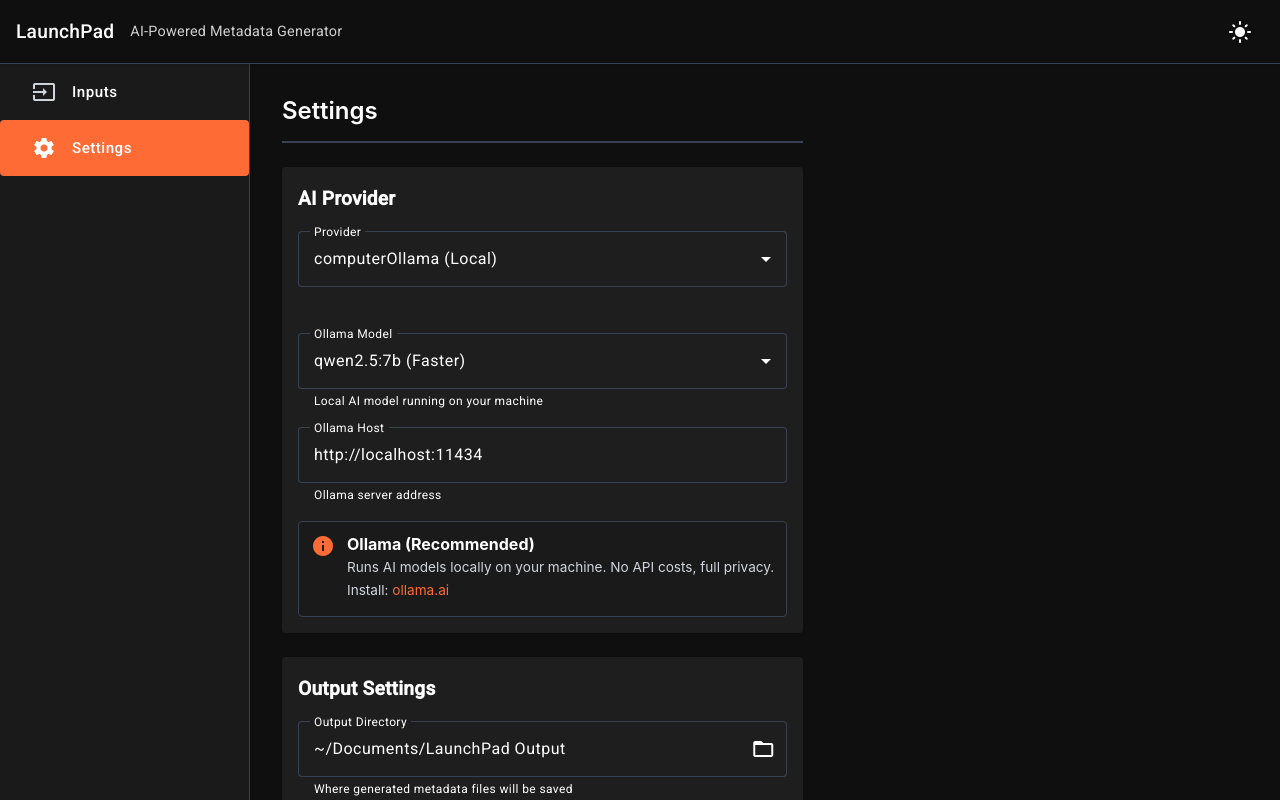
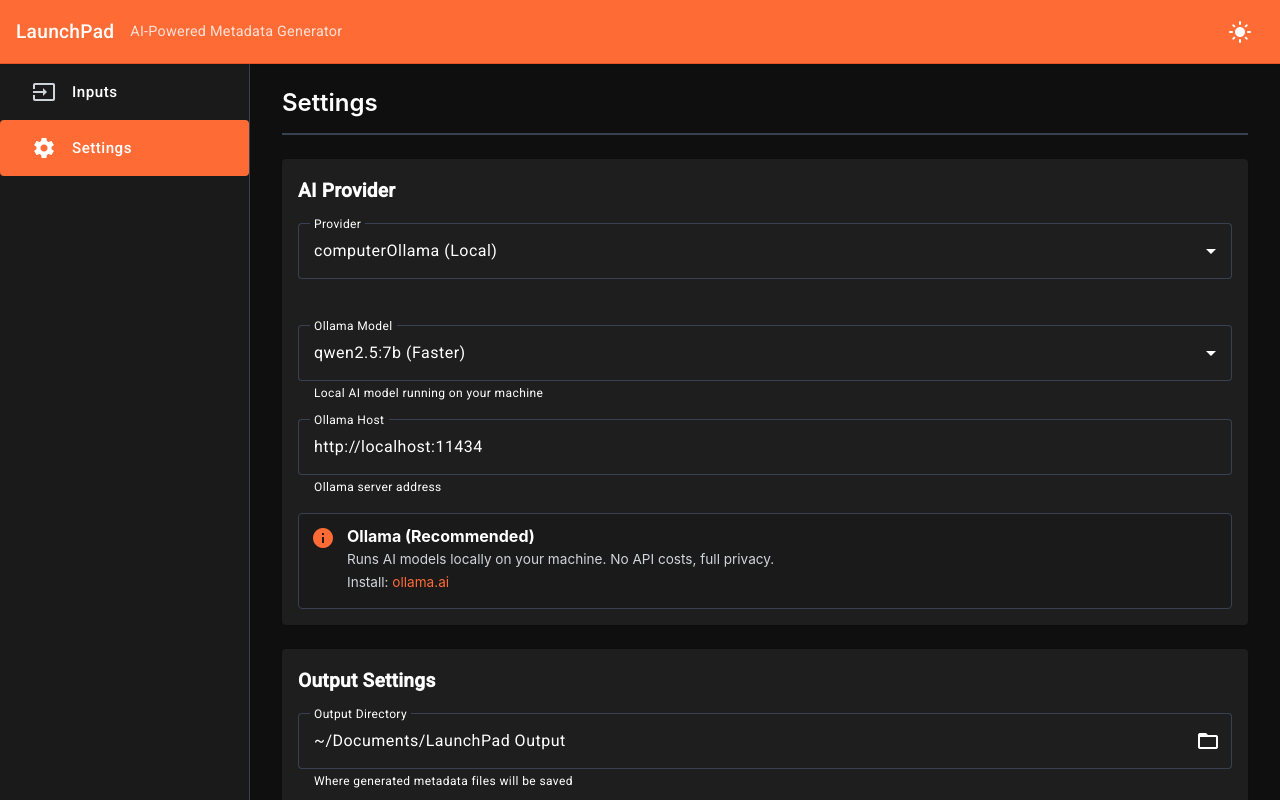
Before and after one commit to telltaleatheist/ContentStudio, an Angular app in the folder frontend/: page /settings in a window 1280 px wide. Built offline with nearby package versions, Linux system fonts and the light colour scheme.

Commit message:
correct UI gaps

```diff
--- a/frontend/src/app/app.scss
+++ b/frontend/src/app/app.scss
@@ -106,10 +106,34 @@
 // Main Content
 .main-content {
   flex: 1;
-  padding: 0;
+  padding: 0 !important;
+  margin: 0 !important;
   overflow: hidden;
   background-color: inherit;
   min-height: 0;
   display: flex;
   flex-direction: column;
+  width: 100%;
+  max-width: 100%;
+  height: 100%;
+
+  // Ensure router-outlet has no space
+  router-outlet {
+    display: none !important;
+    height: 0 !important;
+    margin: 0 !important;
+    padding: 0 !important;
+  }
+
+  // Ensure router-outlet components fill the space
+  > * {
+    flex: 1;
+    width: 100%;
+    max-width: 100%;
+    height: 100%;
+    display: flex;
+    flex-direction: column;
+    margin: 0 !important;
+    padding: 0 !important;
+  }
 }
--- a/frontend/src/app/components/inputs/inputs.scss
+++ b/frontend/src/app/components/inputs/inputs.scss
@@ -1,3 +1,11 @@
+:host {
+  display: flex;
+  flex: 1;
+  width: 100%;
+  max-width: 100%;
+  height: 100%;
+}
+
 .inputs-container {
   display: flex;
   flex-direction: column;
@@ -5,11 +13,11 @@
   flex: 1;
   overflow-y: auto;
   overflow-x: hidden;
-  padding: 2rem;
-  max-width: 1200px;
+  padding: 1.5rem 2rem;
   width: 100%;
   box-sizing: border-box;
   -webkit-overflow-scrolling: touch;
+  margin: 0;
 
   .header {
     display: flex;
--- a/frontend/src/app/components/settings/settings.scss
+++ b/frontend/src/app/components/settings/settings.scss
@@ -1,3 +1,11 @@
+:host {
+  display: flex;
+  flex: 1;
+  width: 100%;
+  max-width: 100%;
+  height: 100%;
+}
+
 .settings-container {
   display: flex;
   flex-direction: column;
@@ -5,11 +13,11 @@
   flex: 1;
   overflow-y: auto;
   overflow-x: hidden;
-  padding: 2rem;
-  max-width: 1200px;
+  padding: 1.5rem 2rem;
   width: 100%;
   box-sizing: border-box;
   -webkit-overflow-scrolling: touch;
+  margin: 0;
 
   .header {
     display: flex;
--- a/frontend/src/styles-creamsicle.scss
+++ b/frontend/src/styles-creamsicle.scss
@@ -87,10 +87,36 @@
 
   .mat-mdc-select {
     color: var(--text-primary) !important;
+
+    .mat-mdc-select-value {
+      color: var(--text-primary) !important;
+    }
+
+    .mat-mdc-select-arrow {
+      color: var(--text-primary) !important;
+    }
   }
 
   .mat-mdc-option {
     color: var(--text-primary) !important;
+    background-color: var(--bg-card) !important;
+
+    &:hover {
+      background-color: var(--bg-secondary) !important;
+    }
+
+    &.mdc-list-item--selected {
+      background-color: var(--bg-tertiary) !important;
+    }
+  }
+
+  // Dropdown panel
+  .mat-mdc-select-panel {
+    background-color: var(--bg-card) !important;
+  }
+
+  .mat-mdc-autocomplete-panel {
+    background-color: var(--bg-card) !important;
   }
 
   .mat-mdc-dialog-container {
@@ -141,7 +167,15 @@
   .mat-expansion-panel-header-title,
   .mat-expansion-panel-header-description,
   .mat-mdc-option,
-  .mdc-list-item__primary-text {
+  .mat-mdc-option .mdc-list-item__primary-text,
+  .mdc-list-item__primary-text,
+  .mat-pseudo-checkbox {
+    color: var(--text-primary) !important;
+  }
+
+  // Additional option text styling
+  .mat-mdc-option .mat-option-text,
+  .mat-mdc-option span {
     color: var(--text-primary) !important;
   }
 
@@ -241,15 +275,23 @@
 /* Override Material Theme Colors */
 .mat-mdc-raised-button.mat-primary,
 .mat-mdc-fab.mat-primary,
-.mat-mdc-mini-fab.mat-primary {
+.mat-mdc-mini-fab.mat-primary,
+.mat-mdc-unelevated-button.mat-primary {
   --mdc-protected-button-container-color: var(--primary-orange) !important;
   --mdc-protected-button-label-text-color: white !important;
+  --mdc-filled-button-container-color: var(--primary-orange) !important;
+  --mdc-filled-button-label-text-color: white !important;
+  background-color: var(--primary-orange) !important;
+  color: white !important;
 }
 
 .mat-mdc-raised-button.mat-primary:hover,
 .mat-mdc-fab.mat-primary:hover,
-.mat-mdc-mini-fab.mat-primary:hover {
+.mat-mdc-mini-fab.mat-primary:hover,
+.mat-mdc-unelevated-button.mat-primary:hover {
   --mdc-protected-button-container-color: var(--dark-orange) !important;
+  --mdc-filled-button-container-color: var(--dark-orange) !important;
+  background-color: var(--dark-orange) !important;
 }
 
 .mat-mdc-raised-button.mat-accent {
@@ -258,11 +300,19 @@
 }
 
 .mat-toolbar.mat-primary {
-  --mdc-elevated-card-container-color: var(--bg-primary) !important;
-  background: var(--bg-primary) !important;
-  color: var(--text-primary) !important;
+  --mdc-elevated-card-container-color: var(--primary-orange) !important;
+  background: var(--primary-orange) !important;
+  color: white !important;
   box-shadow: var(--shadow-sm) !important;
-  border-bottom: 1px solid var(--border-color) !important;
+  border-bottom: 1px solid var(--dark-orange) !important;
+
+  .mat-icon {
+    color: white !important;
+  }
+
+  button {
+    color: white !important;
+  }
 }
 
 .mat-icon.mat-primary {
@@ -280,13 +330,40 @@
 .mat-drawer-container {
   height: 100% !important;
   position: relative !important;
+  width: 100% !important;
 }
 
 .mat-drawer-content {
   display: flex !important;
   flex-direction: column !important;
   height: 100% !important;
+  width: 100% !important;
   overflow-y: auto !important;
+
+  // Make sure content fills the drawer
+  > * {
+    width: 100% !important;
+    max-width: 100% !important;
+  }
+}
+
+// Ensure router-outlet displays as flex
+router-outlet {
+  display: none !important;
+  margin: 0 !important;
+  padding: 0 !important;
+  height: 0 !important;
+  min-height: 0 !important;
+}
+
+router-outlet + * {
+  flex: 1;
+  display: flex;
+  flex-direction: column;
+  width: 100%;
+  max-width: 100%;
+  margin: 0 !important;
+  padding: 0 !important;
 }
 
 // Force router outlet to fill height
```
